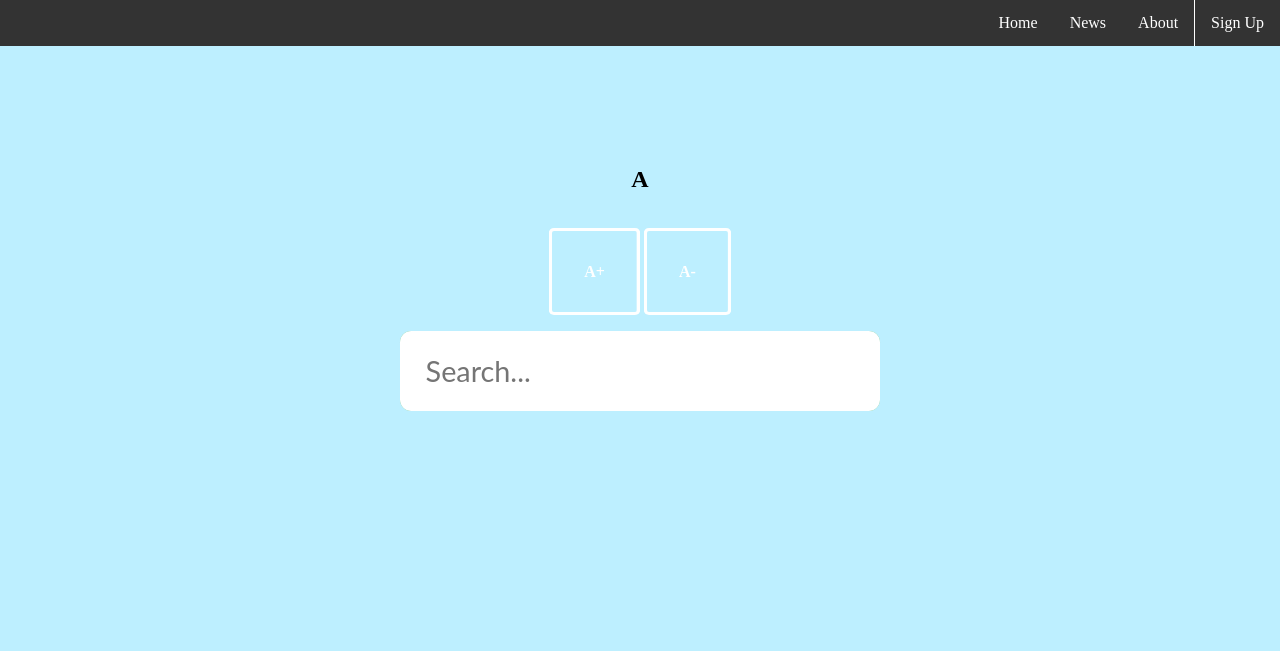
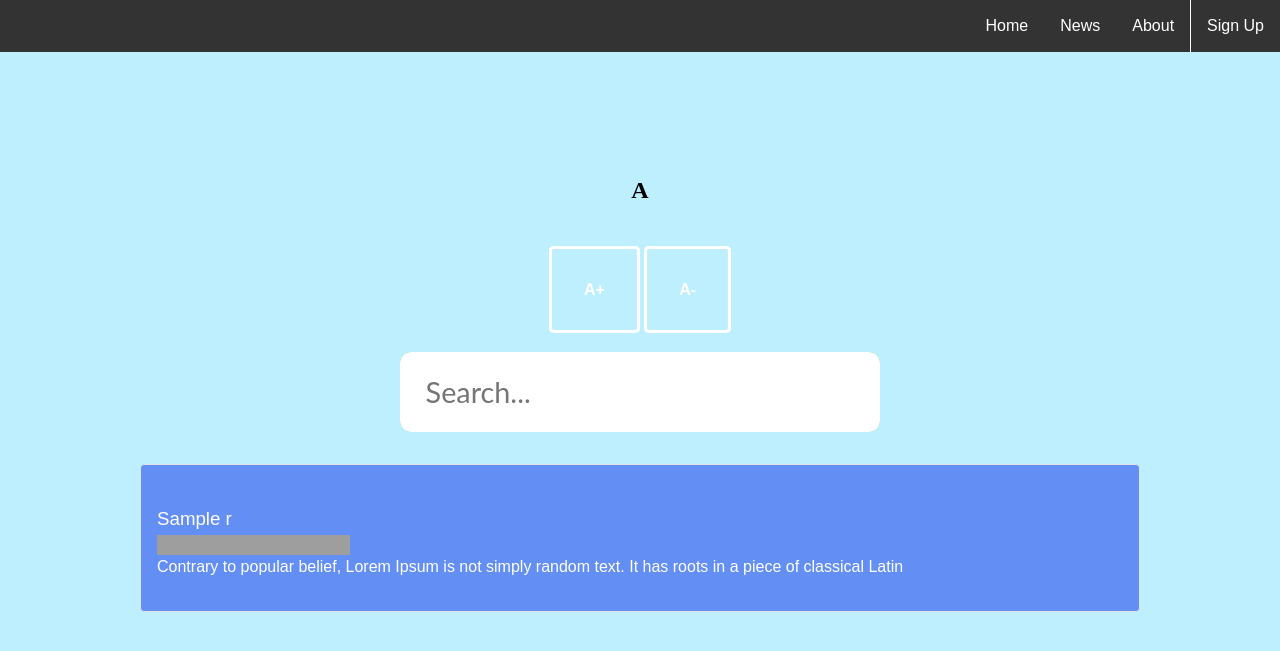
Before and after one commit to Nielioo/Covid19-Website-AlmondTofuTeam, a PHP site: page /hospital.php in a window 1280 px wide. Shown: the top 651 px of the page. Run offline with PHP 8.4, Linux system fonts and the light colour scheme; tables that the repository leaves empty or names only in its code hold one stand-in row (values such as "Sample post"); some web fonts are replaced; grey boxes are pictures that could not be loaded.

Commit message:
Update hospital

```diff
--- /dev/null
+++ b/card/card_hospital.css
@@ -0,0 +1,90 @@
+/* =====================================
+   Grid & Flexbox Layout
+======================================== */
+
+.main-content {
+    width: 95%;
+    max-width: 1000px;
+    display: grid;
+    grid-template-columns: repeat(auto-fit, minmax(280px, 1fr));
+    grid-gap: 20px;
+  }
+
+  .card {
+    display: flex;
+    flex-direction: column;
+  }
+
+  .btn {
+    margin-top: auto;
+  }
+
+  /* =====================================
+     Page Styles
+  ======================================== */
+
+  * {
+      box-sizing: border-box;
+  }
+  body {
+    font-size: 1rem;
+    line-height: 1.5;
+    font-family: 'Raleway', sans-serif;
+    margin: 0;
+  }
+  a {
+    color: #232323;
+    text-decoration: none;
+  }
+  h1 {
+    font-family: 'Bree Serif', serif;
+    text-align:center;
+  }
+  p {
+    color: #fff;
+    padding:0;
+    margin:0;
+  }
+  .main-content {
+    margin: 2em auto;
+  }
+  .card {
+    position:relative;
+    padding: 2em 1em;
+    border: 1px solid #e1e1e1;
+    border-radius: 0.25em;
+    background: #638EF4;
+    z-index:1;
+  }
+  .card h3 {
+    color: #fff;
+    margin: 0.35em 0 0;
+    line-height: 2rem;
+    font-weight:500;
+  }
+  .line {
+      background-image: url(https://s3-us-west-2.amazonaws.com/s.cdpn.io/449443/line.png);
+      background-size: 20%;
+      height:20px;
+      background-repeat: no-repeat;
+      background-position: left 0;
+  }
+  /* =====================================
+     Animation
+  ======================================== */
+  .card::after {
+      content: "";
+      position: absolute;
+      bottom: 0;
+      left: 0;
+      width: 100%;
+      height: 100%;
+      transform: scaleY(0);
+      transform-origin: top center;
+      background: #f18776;
+      z-index: -1;
+      transition: transform 0.3s;
+  }
+  .card:hover::after {
+       transform: scaleY(1);
+  }
--- a/donor_controller.php
+++ b/donor_controller.php
@@ -162,4 +162,40 @@ function getGolDarahID($gol_darah)
 
     return $gol_darah_id;
 }
+
+function readAllRumahSakit()
+{
+    $rumah_sakit_data = array();
+
+    $connection = connect();
+
+    if ($connection != null) {
+        $query = $connection->prepare(
+            "SELECT `nama_rs`, `alamat_rs`, `domisili_rs` FROM `rs` ORDER BY `nama_rs`"
+        );
+        $query->execute() or die(mysqli_error($connection));
+
+        $result = $query->get_result();
+        if (!empty($result)) {
+            $row_count = 0;
+            while ($row = $result->fetch_assoc()) {
+                $data = array(
+                    'nama' => $row['nama_rs'],
+                    'alamat' => $row['alamat_rs'],
+                    'domisili' => $row['domisili_rs']
+                );
+
+                array_push($rumah_sakit_data, $data);
+            }
+        } else {
+            echo "rumah sakit not found";
+        }
+    } else {
+        echo "connection failed";
+    }
+
+    close($connection);
+
+    return $rumah_sakit_data;
+}
 ?>
--- a/hospital.php
+++ b/hospital.php
@@ -8,11 +8,15 @@
     <title>Document</title>
     <link rel="stylesheet" href="index.css">
     <link rel="stylesheet" href="hospital.css">
+    <link rel="stylesheet" href="card/card_hospital.css">
 </head>
 
 <body>
     <?php
     require_once("navigation_bar.html");
+    require_once("donor_controller.php");
+
+    $rumah_sakit_data = readAllRumahSakit();
     ?>
 
     <div class="container">
@@ -32,6 +36,25 @@
                 </form>
             </div>
         </section>
+
+        <section class="hospital">
+            <div class="main-content">
+                <?php
+                for ($i = 0; $i < sizeof($rumah_sakit_data); $i++) {
+                ?>
+                    <div class="card">
+                        <h3><?=$rumah_sakit_data[$i]['nama']?></h3>
+                        <div class="line"></div>
+                        <p>
+                            Contrary to popular belief, Lorem Ipsum is not simply random text.
+                            It has roots in a piece of classical Latin
+                        </p>
+                    </div>
+                <?php
+                }
+                ?>
+            </div>
+        </section>
     </div>
 </body>
 
--- a/index.php
+++ b/index.php
@@ -65,7 +65,7 @@
         loop: false,
         margin: 10,
         nav: true,
-        autoplay: false,
+        autoplay: true,
         autoplayTimeout: 5000,
         autoplayHoverPause: true,
         responsive: {
```
Also changed, not shown: card/card_hospital.html (added, +69 -0 lines), news_api/api.js (+6 -3 lines).
